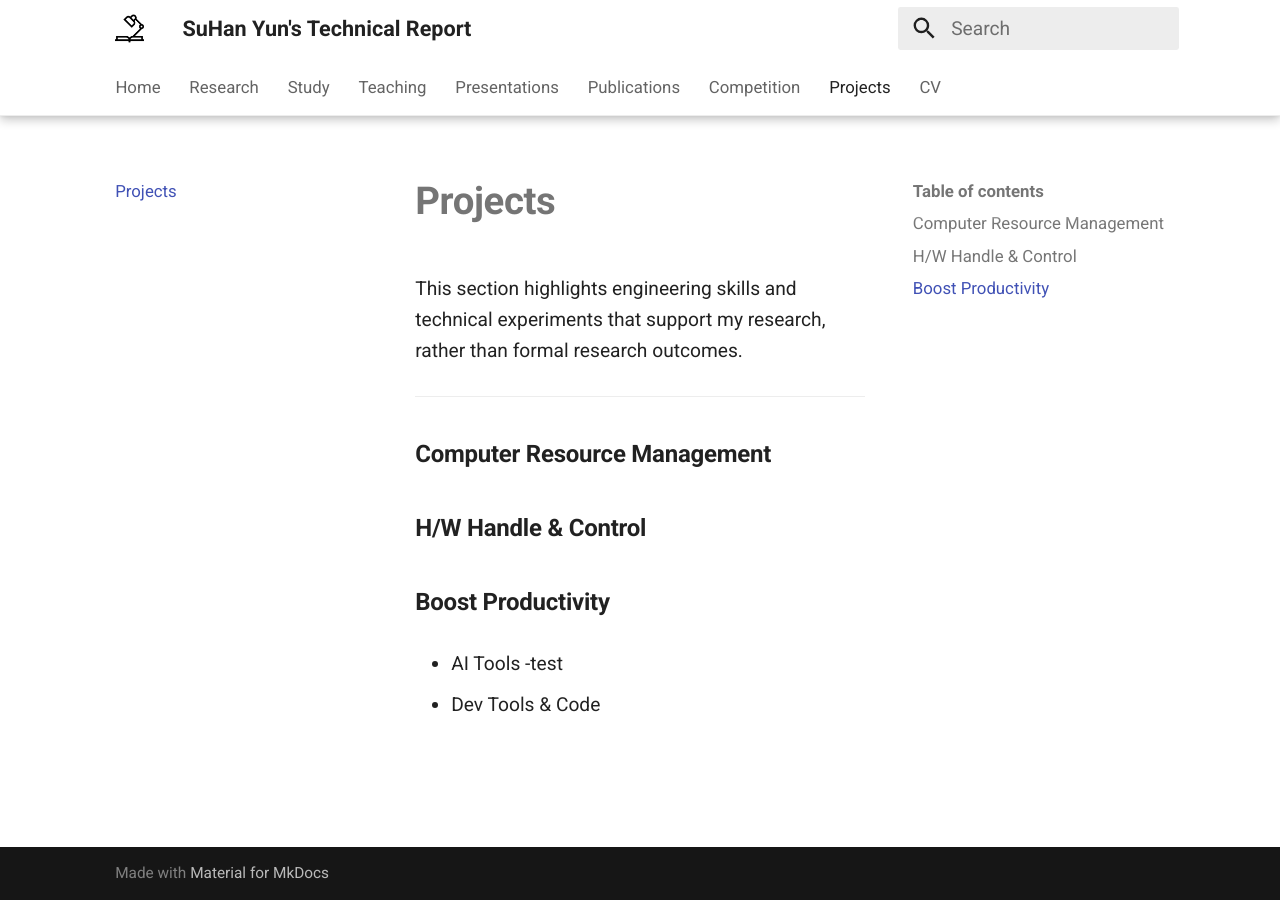
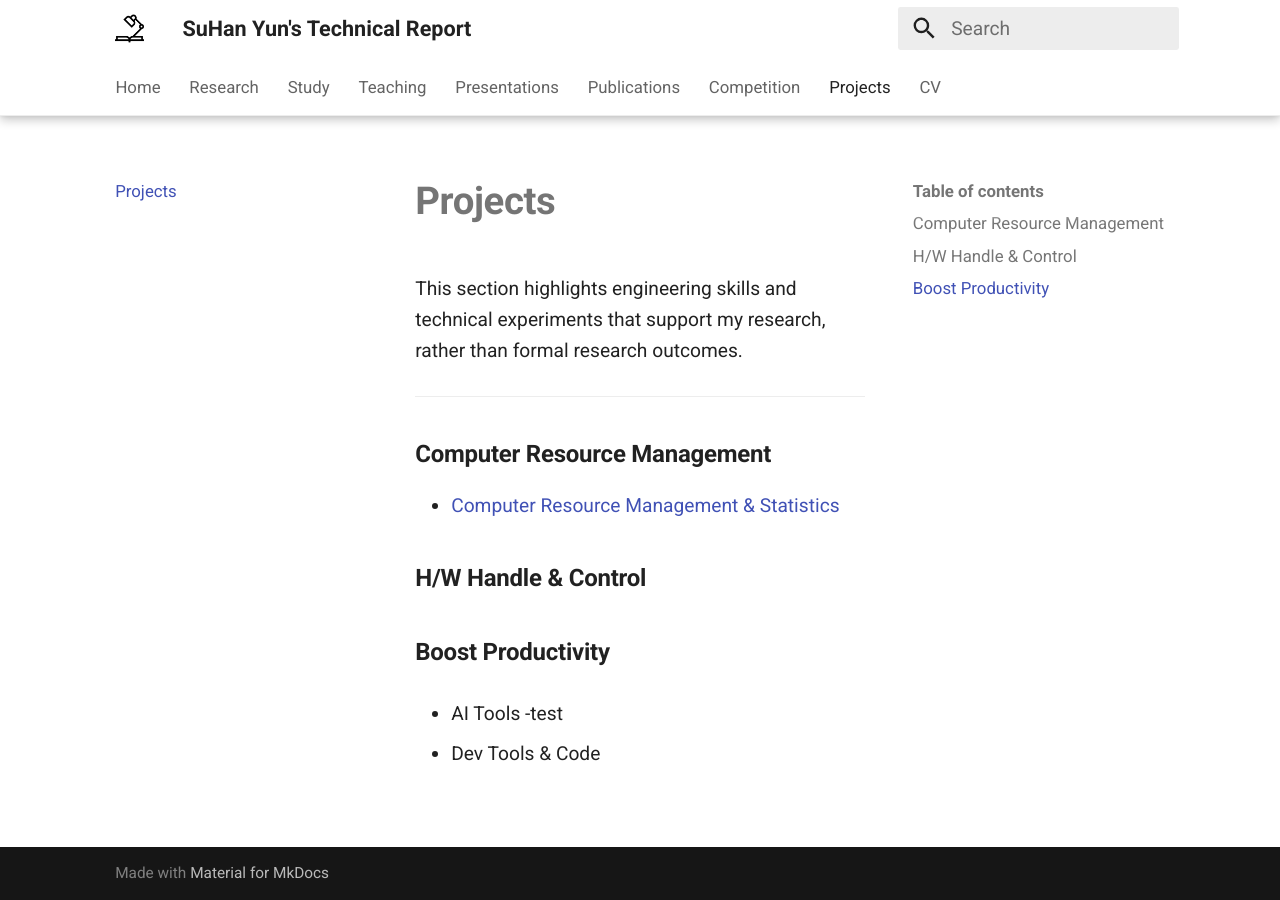
Before and after one commit to YSH-research/YSH-research.github.io, an MkDocs documentation site: the page built from docs/Project/projects.md, in a window 1280 px wide. Built offline with MkDocs 1.6.1 and Material for MkDocs 9.7.7, drawn with Linux system fonts in a browser that asks for light colours.

Commit message:
Changed _ projects.md

```diff
--- a/docs/Project/projects.md
+++ b/docs/Project/projects.md
@@ -5,6 +5,8 @@ This section highlights engineering skills and technical experiments that suppor
 ---
 
 ### **Computer Resource Management**
+
+- [Computer Resource Management & Statistics](computer-resource-management.md)
 
 ### **H/W Handle & Control**
 
```
Also changed, not shown: docs/Project/Computer Resource Management/computer-resource-management.md (added, +1 -0 lines).
